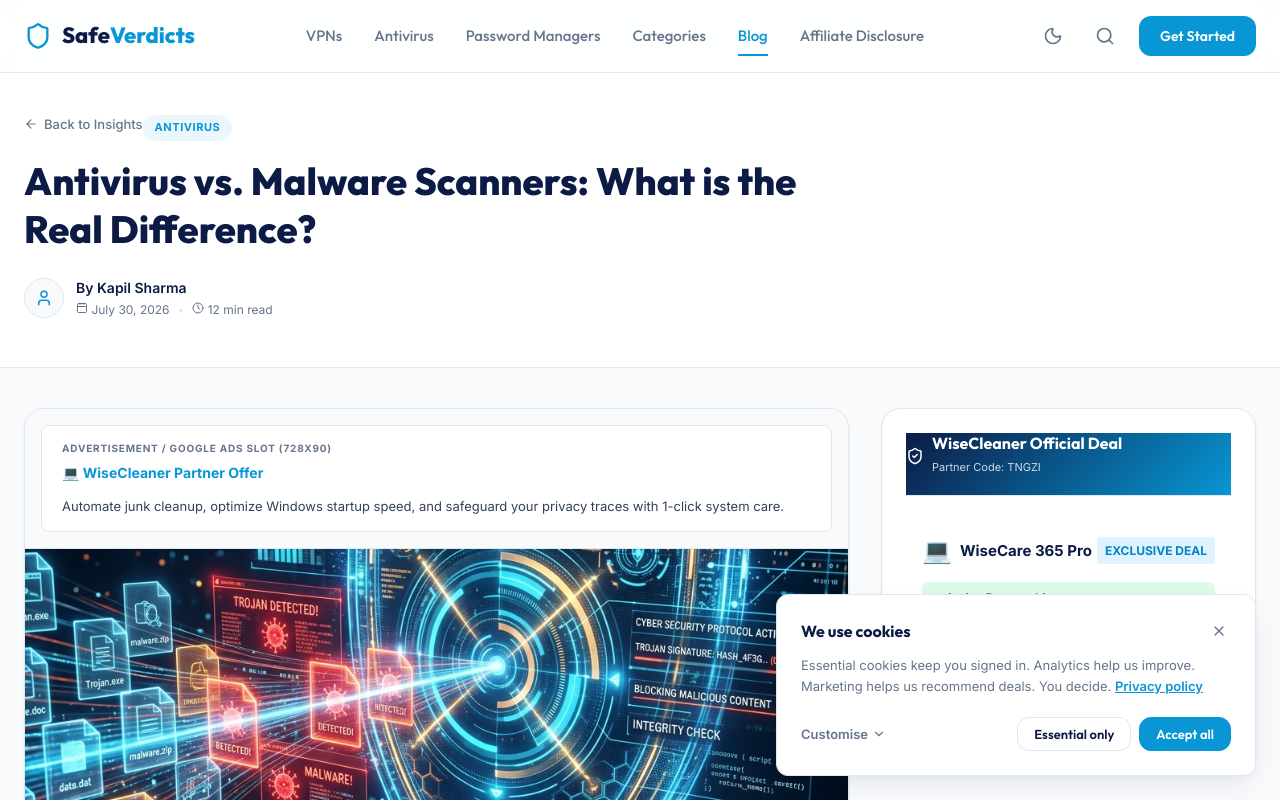
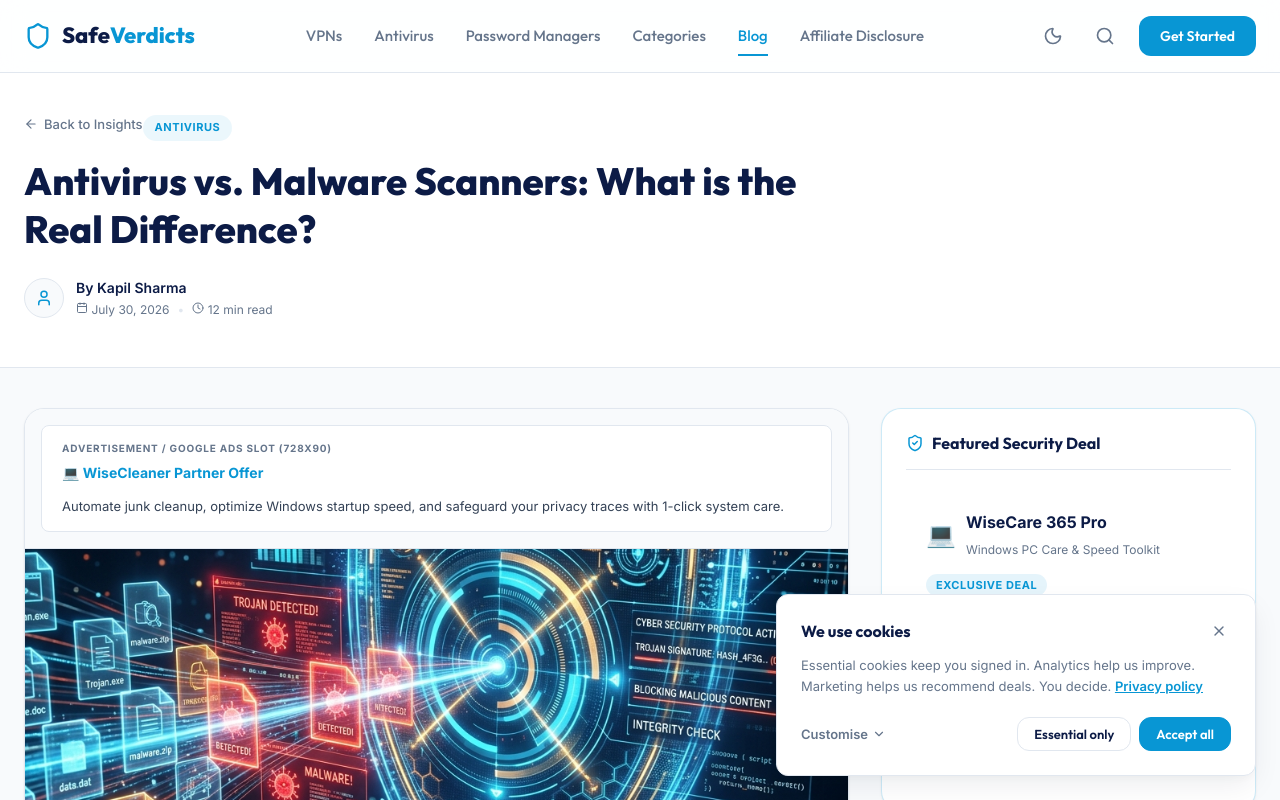
Before and after one commit to codershiveinterns-cloud/SafeVerdicts, a React (Vite) app: page /blog/antivirus-vs-malware-scanners in a window 1280 px wide. Shown: the top 800 px of the page. Built offline with nearby package versions, Linux system fonts and the light colour scheme.

Commit message:
Replace sidebar header with clean Featured Security Deal card layout

```diff
--- a/src/pages/BlogPost.jsx
+++ b/src/pages/BlogPost.jsx
@@ -213,34 +213,35 @@
           <div className="sidebar-sticky">
             {/* WiseCleaner Special Dedicated Widget */}
             {wiseCleanerDeal && (
-              <div className="card conversion-sidebar-card wisecleaner-highlight-card" style={{ marginBottom: '24px', borderColor: 'var(--color-border)' }}>
-                <div className="sidebar-card-header" style={{ background: 'linear-gradient(135deg, var(--color-primary) 0%, var(--color-accent) 100%)', color: '#fff' }}>
-                  <ShieldCheck size={18} className="sidebar-header-icon" style={{ color: '#fff' }} />
-                  <div>
-                    <h4 style={{ margin: 0, color: '#fff' }}>WiseCleaner Official Deal</h4>
-                    <span style={{ fontSize: '11px', color: 'rgba(255, 255, 255, 0.8)' }}>Partner Code: {wiseCleanerDeal.vendorCode}</span>
-                  </div>
+              <div className="card conversion-sidebar-card wisecleaner-highlight-card" style={{ marginBottom: '24px' }}>
+                <div className="sidebar-card-header">
+                  <ShieldCheck size={18} className="sidebar-header-icon" />
+                  <h4>Featured Security Deal</h4>
                 </div>
 
-                <div className="wisecleaner-card-body" style={{ padding: '16px' }}>
-                  <div style={{ display: 'flex', alignItems: 'center', justifyContent: 'space-between', marginBottom: '12px' }}>
-                    <div style={{ display: 'flex', alignItems: 'center', gap: '8px' }}>
+                <div className="wisecleaner-card-body" style={{ padding: '20px' }}>
+                  <div style={{ display: 'flex', alignItems: 'center', justifyContent: 'space-between', marginBottom: '10px' }}>
+                    <div style={{ display: 'flex', alignItems: 'center', gap: '10px' }}>
                       <span style={{ fontSize: '24px' }}>💻</span>
                       <div>
-                        <strong style={{ display: 'block', fontSize: '15px', color: 'var(--color-primary)' }}>WiseCare 365 Pro</strong>
+                        <strong style={{ display: 'block', fontSize: '16px', color: 'var(--color-primary)', fontWeight: '800' }}>WiseCare 365 Pro</strong>
+                        <span style={{ fontSize: '12px', color: 'var(--color-muted)' }}>Windows PC Care & Speed Toolkit</span>
                       </div>
                     </div>
-                    <span style={{ backgroundColor: '#E0F2FE', color: '#0284C7', fontWeight: '800', fontSize: '12px', padding: '4px 8px', borderRadius: '4px' }}>
+                  </div>
+
+                  <div style={{ marginBottom: '14px' }}>
+                    <span style={{ backgroundColor: 'hsl(var(--color-accent-hsl) / 0.1)', color: 'var(--color-accent)', fontWeight: '800', fontSize: '11px', padding: '4px 10px', borderRadius: '20px', textTransform: 'uppercase', letterSpacing: '0.05em' }}>
                       EXCLUSIVE DEAL
                     </span>
                   </div>
 
                   <div className="active-partnership-badge" style={{ backgroundColor: '#DCFCE7', color: '#15803D', fontSize: '12px', fontWeight: '600', padding: '6px 10px', borderRadius: '6px', marginBottom: '16px', display: 'flex', alignItems: 'center', gap: '6px' }}>
-                    <span>✓ Active Partnership</span>
+                    <span>✓ Verified SafeVerdicts Offer</span>
                   </div>
 
-                  <div style={{ display: 'flex', alignItems: 'baseline', gap: '8px', marginBottom: '16px' }}>
-                    <span style={{ fontSize: '22px', fontWeight: '800', color: 'var(--color-primary)' }}>$9.95</span>
+                  <div style={{ display: 'flex', alignItems: 'baseline', gap: '8px', marginBottom: '18px' }}>
+                    <span style={{ fontSize: '24px', fontWeight: '800', color: 'var(--color-primary)' }}>$9.95</span>
                     <span style={{ fontSize: '14px', textDecoration: 'line-through', color: 'var(--color-muted)' }}>$39.95</span>
                     <span style={{ fontSize: '12px', color: 'var(--color-muted)' }}>/year</span>
                   </div>
```
